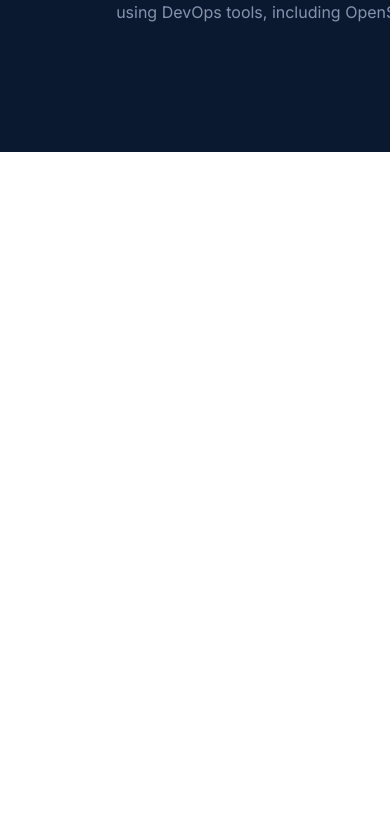
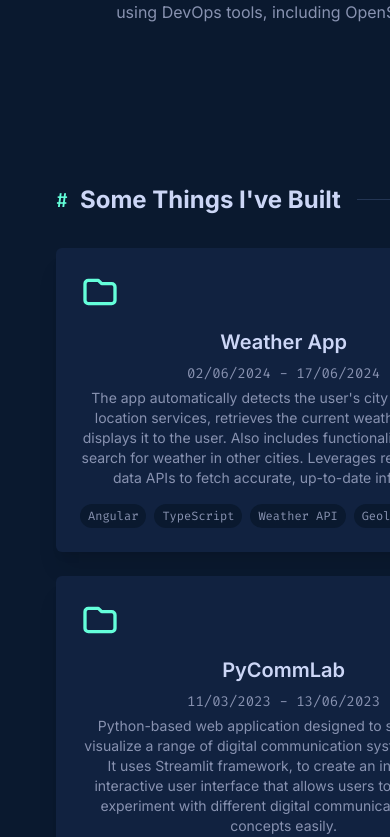
Before and after one commit to SamuelAlehegn/portfolio, a React (Vite) app: page / in a window 390 px wide. Shown: the part 2627-3464 px from the top of the page. Before the commit the page ends 2779 px from the top, so only its background shows below. Built offline with nearby package versions, Linux system fonts and the light colour scheme.

Commit message:
add ProjectsSection with responsive project cards

```diff
--- a/src/App.tsx
+++ b/src/App.tsx
@@ -3,10 +3,11 @@ import AboutSection from './components/AboutSection';
 import ExperienceSection from './components/ExperienceSection';
 import HomeSection from './components/Home'
 import Navbar from './components/Navbar';
+import ProjectsSection from './components/ProjectsSection';
 import { portfolioData } from './data';
 
 function App() {
-  const { personalInfo, aboutMe, workExperience } = portfolioData;
+  const { personalInfo, aboutMe, workExperience, projects } = portfolioData;
 
 
   return (
@@ -16,6 +17,7 @@ function App() {
         <HomeSection personalInfo={personalInfo} />
         <AboutSection aboutMe={aboutMe} personalInfo={personalInfo} />
         <ExperienceSection workExperience={workExperience} />
+        <ProjectsSection projects={projects} />
       </main>
     </div>
   );
--- /dev/null
+++ b/src/components/ProjectsSection.tsx
@@ -0,0 +1,61 @@
+
+import React from 'react';
+import Section from './Section';
+import type { ProjectItem } from '../types';
+import { IconGithub, IconExternalLink } from './icons';
+
+interface ProjectCardProps {
+  project: ProjectItem;
+}
+
+const ProjectCard: React.FC<ProjectCardProps> = ({ project }) => {
+  return (
+    <div className="bg-light-navy rounded-md shadow-xl p-6 flex flex-col hover:transform hover:-translate-y-2 transition-transform duration-300 group">
+      <div className="flex justify-between items-center mb-4">
+        <svg className="w-10 h-10 text-green" fill="none" strokeLinecap="round" strokeLinejoin="round" strokeWidth="2" viewBox="0 0 24 24" stroke="currentColor">
+          <path d="M3 7v10a2 2 0 002 2h14a2 2 0 002-2V9a2 2 0 00-2-2h-6l-2-2H5a2 2 0 00-2 2z"></path>
+        </svg>
+        <div className="flex space-x-3">
+          {project.githubLink && (
+            <a href={project.githubLink} target="_blank" rel="noopener noreferrer" className="text-slate hover:text-green transition-colors">
+              <IconGithub className="h-6 w-6" />
+            </a>
+          )}
+          {project.liveLink && project.liveLink !== "#" && (
+            <a href={project.liveLink} target="_blank" rel="noopener noreferrer" className="text-slate hover:text-green transition-colors">
+              <IconExternalLink className="h-6 w-6" />
+            </a>
+          )}
+        </div>
+      </div>
+      <h3 className="text-xl font-semibold text-lightest-slate mb-2 group-hover:text-green transition-colors">{project.title}</h3>
+      <p className="text-slate text-sm mb-1 font-mono">{project.period}</p>
+      <p className="text-slate text-sm mb-4 flex-grow">{project.description}</p>
+      <div className="mt-auto">
+        <ul className="flex flex-wrap gap-2 text-xs font-mono">
+          {project.technologies.map((tech) => (
+            <li key={tech} className="text-slate bg-navy px-2 py-1 rounded-full">{tech}</li>
+          ))}
+        </ul>
+      </div>
+    </div>
+  );
+};
+
+interface ProjectsSectionProps {
+  projects: ProjectItem[];
+}
+
+const ProjectsSection: React.FC<ProjectsSectionProps> = ({ projects }) => {
+  return (
+    <Section id="projects" title="Some Things I've Built">
+      <div className="grid grid-cols-1 md:grid-cols-2 lg:grid-cols-3 gap-6">
+        {projects.map((project, index) => (
+          <ProjectCard key={index} project={project} />
+        ))}
+      </div>
+    </Section>
+  );
+};
+
+export default ProjectsSection;
```
